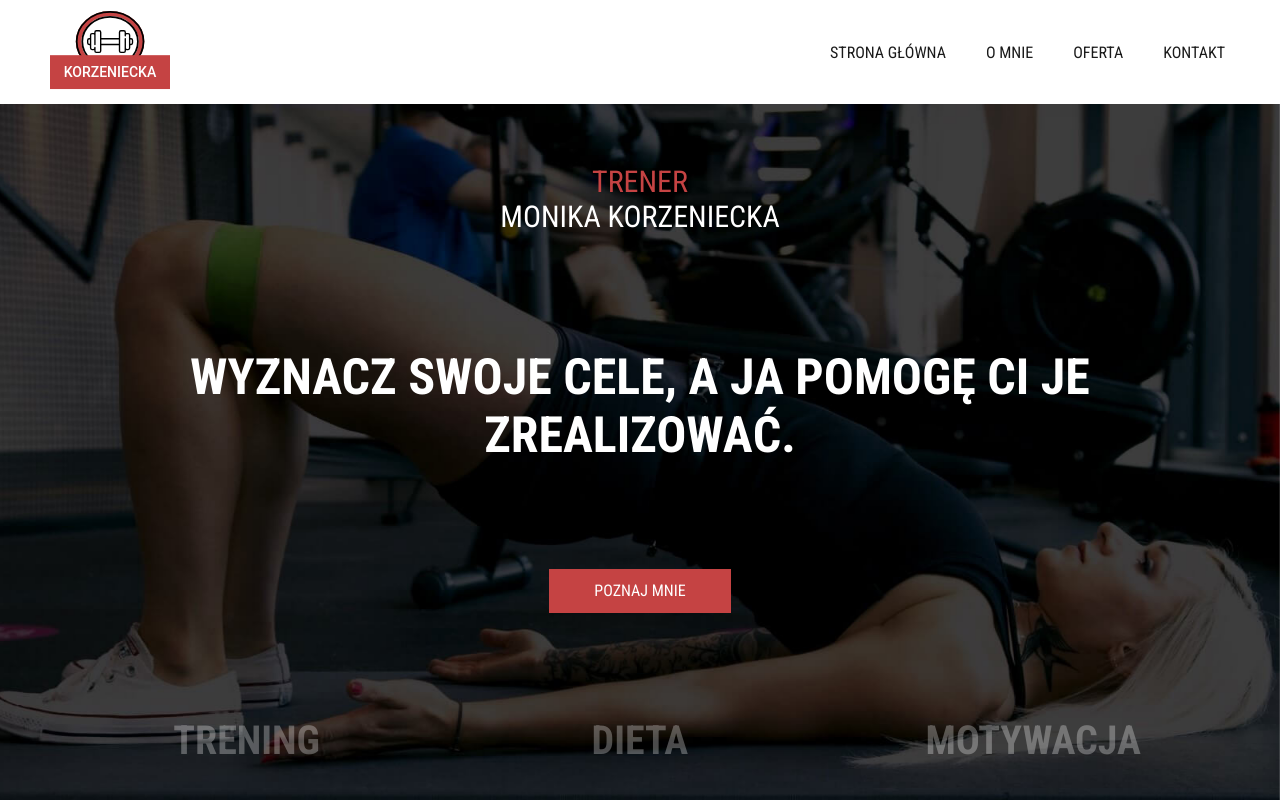
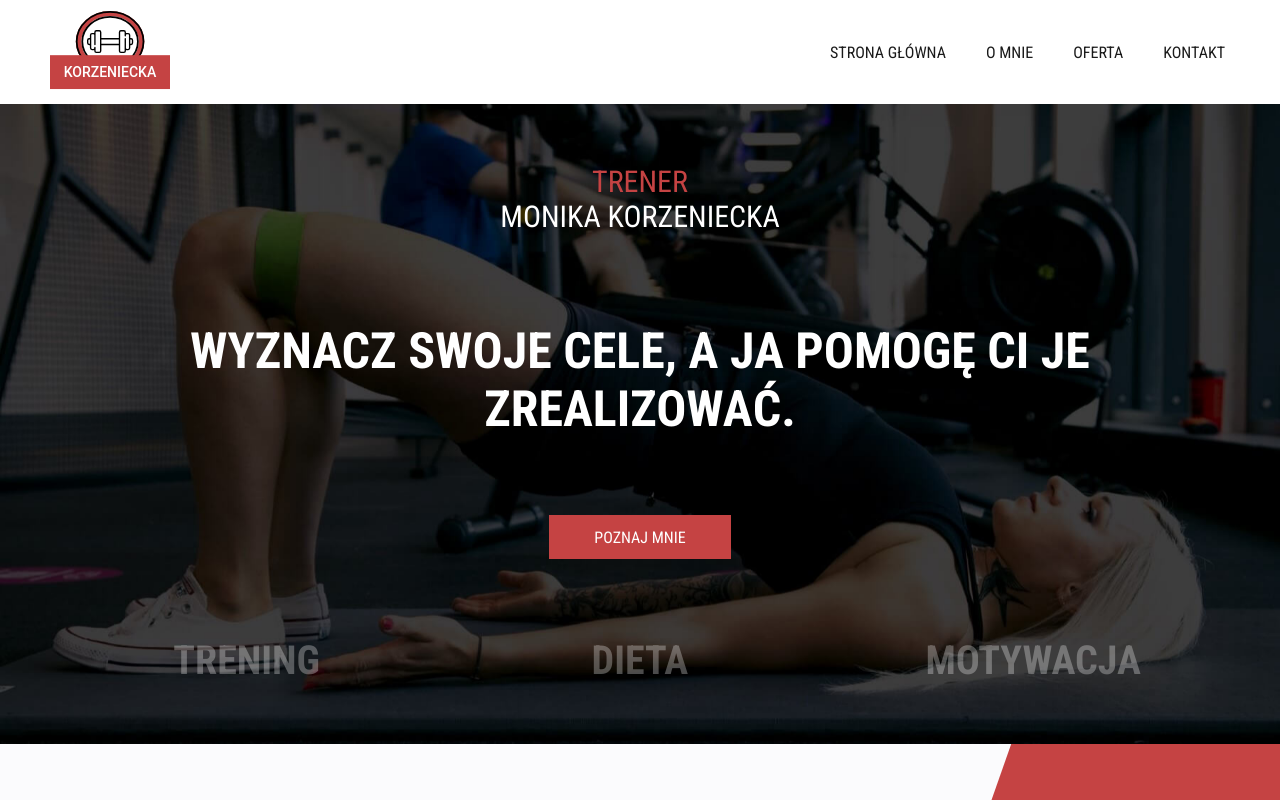
Before and after one commit to 1991Pawel/fitness-website, a Next.js app: page / in a window 1280 px wide. Shown: the top 800 px of the page. Built offline with nearby package versions, Linux system fonts and the light colour scheme.

Commit message:
change styles in introSection

```diff
--- a/styles/IntroSection.module.scss
+++ b/styles/IntroSection.module.scss
@@ -18,9 +18,8 @@
 }
 .intro {
   display: flex;
-
   position: relative;
-  min-height: 90vh;
+  min-height: 80vh;
   background: url('../public/images/intro-bg.jpg');
   background-size: cover;
   background-position: center;
```
